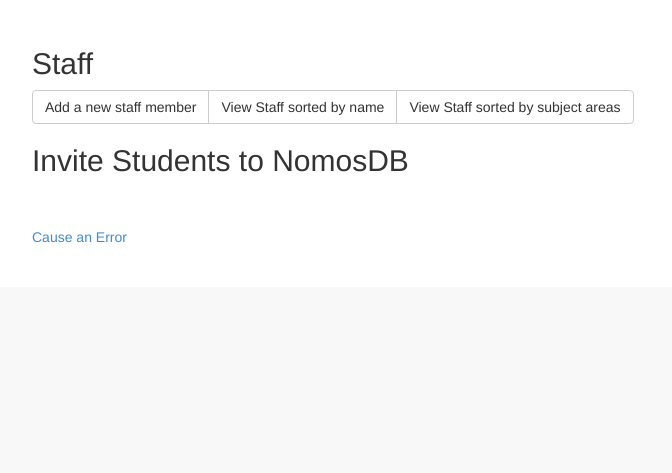
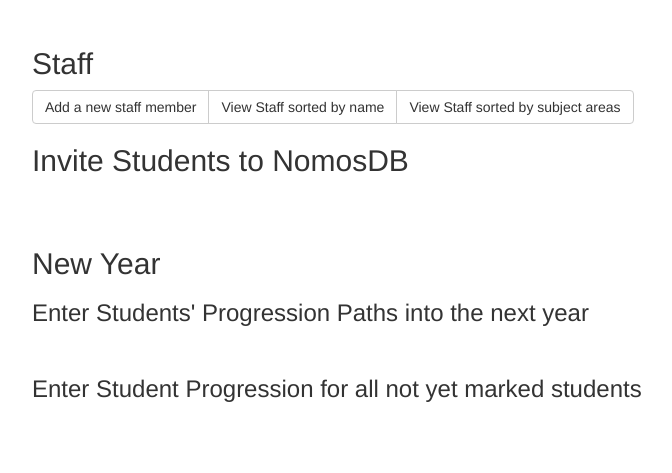
Before and after one commit to tobi2006/nomosdb, a Django app: template main/templates/admin.html in a window 1280 px wide. Shown: the part 1417-1890 px from the top of the page, without its empty margins (38-710 px from the left). Before the commit the page ends 1660 px from the top, so only its background shows below. Run offline with Django 3.2, Linux system fonts and the light colour scheme; the template is opened without the code that fills it, so the values that code supplies are empty; parts of the project's set-up code (start-up, migrations or seed data) failed here and were passed over; some libraries are stand-ins or nearby versions.

Commit message:
Added buttons for student procession into Admin page

```diff
--- a/main/templates/admin.html
+++ b/main/templates/admin.html
@@ -270,12 +270,51 @@
 
 <br><br>
 
+
+<h2>New Year</h2>
+
+<h3>Enter Students' Progression Paths into the next year</h3>
+
+<div class="btn-group">
+    {% for subject_area, years in subject_areas.items %}
+    <div class="btn-group">
+        <button type="button" class="btn btn-default dropdown-toggle" data-toggle="dropdown">
+            {{ subject_area.name }} <span class="caret"></span>
+        </button>
+        <ul class="dropdown-menu" role="menu">
+            {% for year in years %}
+                <li><a href="{% url "enter_student_progression" subject_area.slug year.0 %}">{{ year.1 }}</a></li>
+            {% endfor %}
+        </ul>
+    </div>
+    {% endfor %}
+</div>
+
+<h3>Enter Student Progression for all not yet marked students</h3>
+
+<div class="btn-group">
+    {% for subject_area, years in subject_areas.items %}
+    <a href="{% url "enter_student_progression" subject_area.slug %}" class="btn btn-default">{{ subject_area.name }}</a>
+    {% endfor %}
+</div>
+
+{% if main_admin %}
+
+<br><br>
+<h3>Proceed into next year</h3>
+
+<a href="#" id="proceed_to_next_year" class="btn btn-default">Proceed into next year</a>
+
+<br><br>
 <a href="{% url "cause_error" %}">Cause an Error</a>
+
+{% endif %}
 
 {% endblock %}
 
 {% block loadscripts %}
 <script src="{{ STATIC_URL }}js/bootstrap-datepicker.js"></script>
+<script src="{{ STATIC_URL }}js/bootbox.min.js"></script>
 {% endblock %}
 
 {% block scripts %}
@@ -302,6 +341,14 @@
                 $(this).attr("href", new_url);
             });
         });
+
+        $(document).on("click", "#proceed_to_next_year", function(e) {
+            bootbox.confirm("Are you sure you want to proceed to the next year? This cannot be reversed, so be sure to make a backup before doing this!", function(confirm) {
+                if (confirm){
+                    window.location.replace("{% url "proceed_to_next_year" %}");
+                }
+            });
+
     });
 
 </script>
--- a/main/views.py
+++ b/main/views.py
@@ -1163,7 +1163,6 @@ def enter_student_progression(request, subject_area, year=None):
             if str(performance.belongs_to_year) == year:
                 if performance.average < PASSMARK:
                     this_dict['bad'].append(performance)
-                    print(performance.module, performance.student)
                 else:
                     this_dict['good'].append(performance)
         default = False
```
